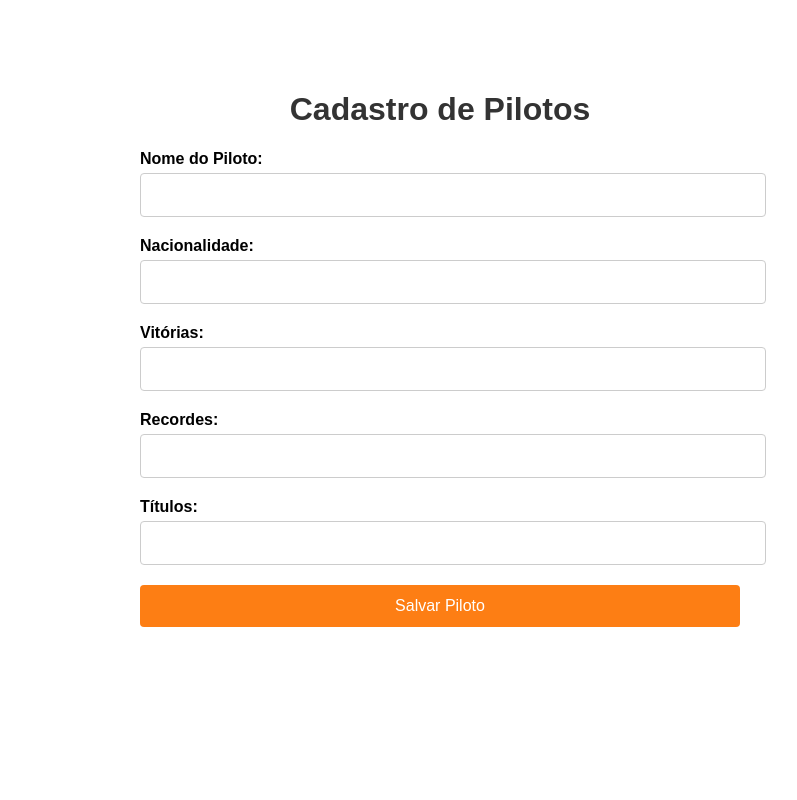
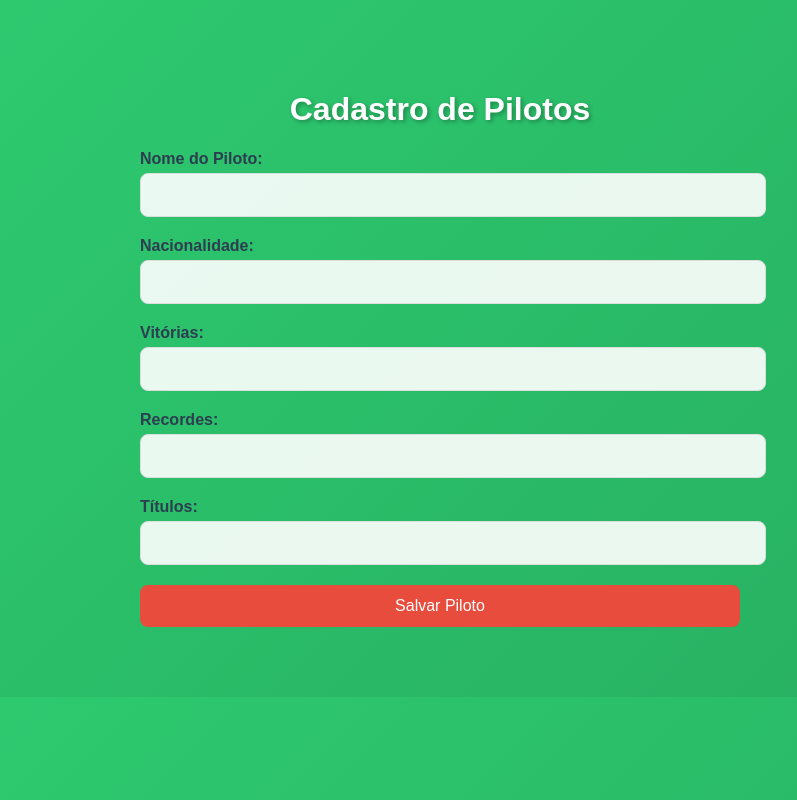
Before and after one commit to gustavomachado112/teste_dihtml, a plain HTML site: page pilotos.html in a window 1280 px wide. Shown: the whole page, without its empty margins (200-997 px from the left). Drawn offline with Linux system fonts and the light colour scheme.

Commit message:
Update pilotos.css

```diff
--- a/pilotos.css
+++ b/pilotos.css
@@ -3,11 +3,13 @@ body {
     max-width: 600px;
     margin: 50px auto;
     padding: 20px;
+    background: linear-gradient(135deg, #2ecc71, #27ae60);
 }
 
 h1 {
     text-align: center;
-    color: #333;
+    color: white;
+    text-shadow: 2px 2px 4px rgba(0,0,0,0.3);
 }
 
 .campo {
@@ -18,27 +20,31 @@ label {
     display: block;
     margin-bottom: 5px;
     font-weight: bold;
+    color: #2c3e50;
 }
 
 input {
     width: 100%;
     padding: 12px;
-    border: 1px solid #ccc;
-    border-radius: 4px;
+    border: 1px solid #ddd;
+    border-radius: 8px;
     font-size: 16px;
+    background: rgba(255,255,255,0.9);
 }
 
 button {
     width: 100%;
     padding: 12px;
-    background: #fd7e14;
+    background: #e74c3c;
     color: white;
     border: none;
-    border-radius: 4px;
+    border-radius: 8px;
     font-size: 16px;
     cursor: pointer;
+    transition: all 0.3s ease;
 }
 
 button:hover {
-    background: #e55a00;
+    background: #c0392b;
+    transform: translateY(-2px);
 }
```
